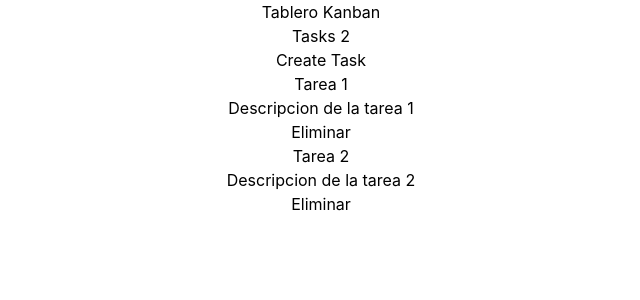
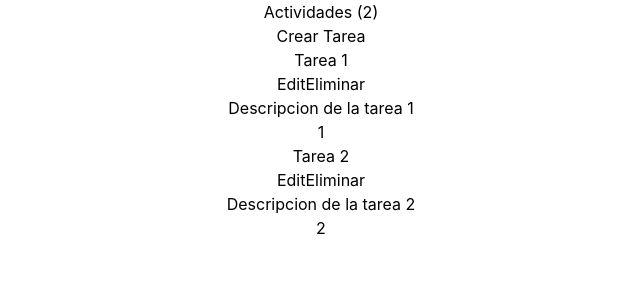
Before and after one commit to MenghySanchez/react-tailwind, a React (Create React App) app: page / in a window 1280 px wide. Shown: the top 300 px of the page, without its empty margins (319-959 px from the left). Built offline with nearby package versions, Linux system fonts and the light colour scheme.

Commit message:
Crud finializado con las opciones de crear, eliminar , editar y guardar

```diff
--- a/src/App.js
+++ b/src/App.js
@@ -6,13 +6,12 @@ import { BrowserRouter, Routes, Route } from "react-router-dom";
 function App() {
   return (
     <div className="App">
-      <h1>Tablero Kanban</h1>
 
       <BrowserRouter>
         <Routes>
           <Route path='/' element={<TaskList/>}/>
           <Route path='/create-task' element={<TaskForm/>}/>
-
+          <Route path='/edit-task/:id' element={<TaskForm/>}/>
         </Routes>
       </BrowserRouter>
     </div>
--- a/src/componentes/TaskForm.js
+++ b/src/componentes/TaskForm.js
@@ -1,9 +1,9 @@
 import React from "react";
-import { useState } from "react";
-import { useDispatch } from "react-redux";
-import { addTask } from "../tasks/taskSlice";
+import { useState, useEffect } from "react";
+import { useDispatch, useSelector } from "react-redux";
+import { addTask , editTask} from "../tasks/taskSlice";
 import { v4 as uuid } from "uuid";
-import { useNavigate } from "react-router-dom";
+import { useNavigate, useParams } from "react-router-dom";
 
 export default function TaskForm() {
   const [task, setTask] = useState({
@@ -12,9 +12,11 @@ export default function TaskForm() {
   });
 
   const navigate = useNavigate();
+  const dispatch = useDispatch();
+  //esta sera la funcion que me permitira disparar eventos desde el slice
 
-  const dispatch = useDispatch()
-  //esta sera la funcion que me permitira disparar eventos desde el slice
+  const params = useParams();
+  const tasks = useSelector(state => state.tasks)
 
   const handleChange = (e) => {
     setTask({
@@ -25,12 +27,25 @@ export default function TaskForm() {
 
   const handleSubmit = (e) => {
     e.preventDefault();
-    dispatch(addTask({
+
+    if(params.id){
+      dispatch(editTask(task))
+    }else{
+      dispatch(
+        addTask({
           ...task,
           id: uuid(),
-    }))
-    navigate('/')
+        })
+      );
     }
+    navigate("/");
+  };
+
+  useEffect(() => {
+    if (params.id) {
+      setTask(tasks.find((task) => task.id === params.id));
+    }
+  }, [params, tasks]);
 
   return (
     <form onSubmit={handleSubmit}>
@@ -39,6 +54,7 @@ const handleSubmit = (e) => {
         type="text"
         placeholder="Titulo"
         onChange={handleChange}
+        value = {task.title}
         className="input input-bordered input-primary w-full max-w-xs"
       />
       <textarea
@@ -46,9 +62,10 @@ const handleSubmit = (e) => {
         className="textarea textarea-primary"
         placeholder="Bio"
         onChange={handleChange}
+        value = {task.descripcion}
       />
 
-      <button className="btn btn-outline btn-primary" >Salvar</button>
+      <button className="btn btn-outline btn-primary">Salvar</button>
     </form>
   );
 }
--- a/src/componentes/TaskList.js
+++ b/src/componentes/TaskList.js
@@ -1,36 +1,39 @@
 import React from "react";
 
-import { useSelector , useDispatch} from "react-redux";
+import { useSelector, useDispatch } from "react-redux";
 import { deleteTask } from "../tasks/taskSlice";
 import { Link } from "react-router-dom";
 
 export default function TaskList() {
   const tasks = useSelector((state) => state.tasks);
-  const dispatch = useDispatch()
+  const dispatch = useDispatch();
 
-
-  console.log(tasks);
-  const handelDelete = (id) => {
-    dispatch(deleteTask(id))
+  const handleDelete = (id) => {
+    dispatch(deleteTask(id));
   };
 
   return (
     <div>
-
       <header>
-  <h1> Tasks {tasks.length}</h1>
-    <Link to='/create-task'>
-    Create Task
-    </Link>
+        <h1>Actividades ({tasks.length})</h1>
+        <Link to="/create-task">Crear Tarea </Link>
       </header>
 
+      <div>
         {tasks.map((task) => (
           <div key={task.id}>
-          <h2>{task.title}</h2>
-          <p> {task.descripcion} </p>
-          <button onClick={() => handelDelete(task.id)}>Eliminar</button>
+            <header>
+              <h3>{task.title}</h3>
+              <div>
+                <Link to={`/edit-task/${task.id}`}>Edit</Link>
+                <button onClick={() => handleDelete(task.id)}>Eliminar</button>
+              </div>
+            </header>
+            <p>{task.descripcion}</p>
+            <p>{task.id}</p>
           </div>
         ))}
       </div>
+    </div>
   );
 }
--- a/src/tasks/taskSlice.js
+++ b/src/tasks/taskSlice.js
@@ -39,8 +39,17 @@ export const taskSlice = createSlice({
 
       }
     },
+    editTask:(state, action)=>{
+     const {id, title, descripcion} = action.payload
+
+     const foundTask = state.find(task => task.id === id)
+     if(foundTask ){
+      foundTask.title = title
+      foundTask.descripcion =  descripcion
+     }
+    }
   },
 });
 
-export const { addTask, deleteTask } = taskSlice.actions;
+export const { addTask, deleteTask, editTask } = taskSlice.actions;
 export default taskSlice.reducer;
```
Lines whose indentation alone changed are shown as unchanged.
